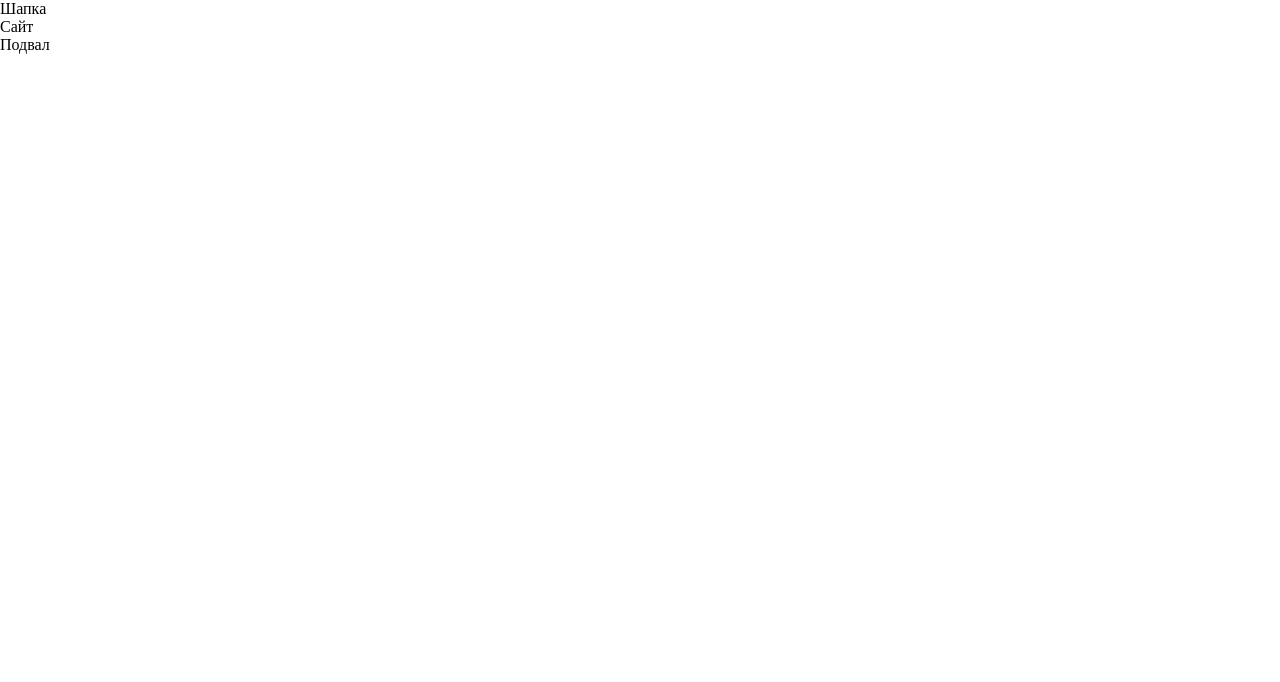
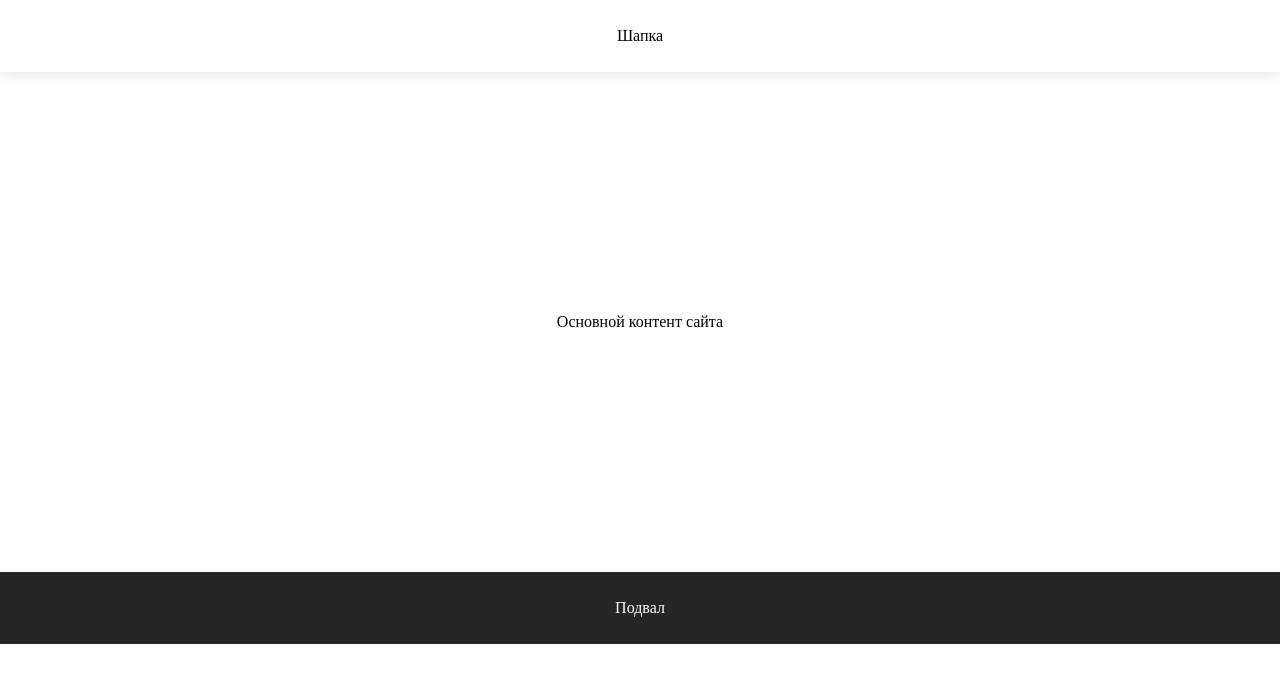
Before and after one commit to eepodrezov/study-jam, a plain HTML site: page index.html in a window 1280 px wide. Drawn offline with Linux system fonts and the light colour scheme.

Commit message:
4. Добавлены базовые стили для header, footer, main

```diff
--- a/index.html
+++ b/index.html
@@ -8,7 +8,7 @@
 </head>
 <body>
     <header>Шапка</header>
-    <main>Сайт</main>
+    <main>Основной контент сайта</main>
     <footer>Подвал</footer>
 </body>
 </html>
--- a/styles.css
+++ b/styles.css
@@ -87,3 +87,27 @@ label {
 legend {
 	display: block;
 }
+
+header {
+    height: 72px;
+
+    box-shadow: 0px 0px 16px 0px rgba(38, 38, 38, 0.16);
+    background: rgb(255, 255, 255);
+}
+
+main {
+    min-height: 500px;
+}
+
+footer {
+    height: 72px;
+
+    background: rgb(38, 38, 38);
+    color: white;
+}
+
+header, main, footer {
+    display: flex;
+    justify-content: center;
+    align-items: center;
+}
```
